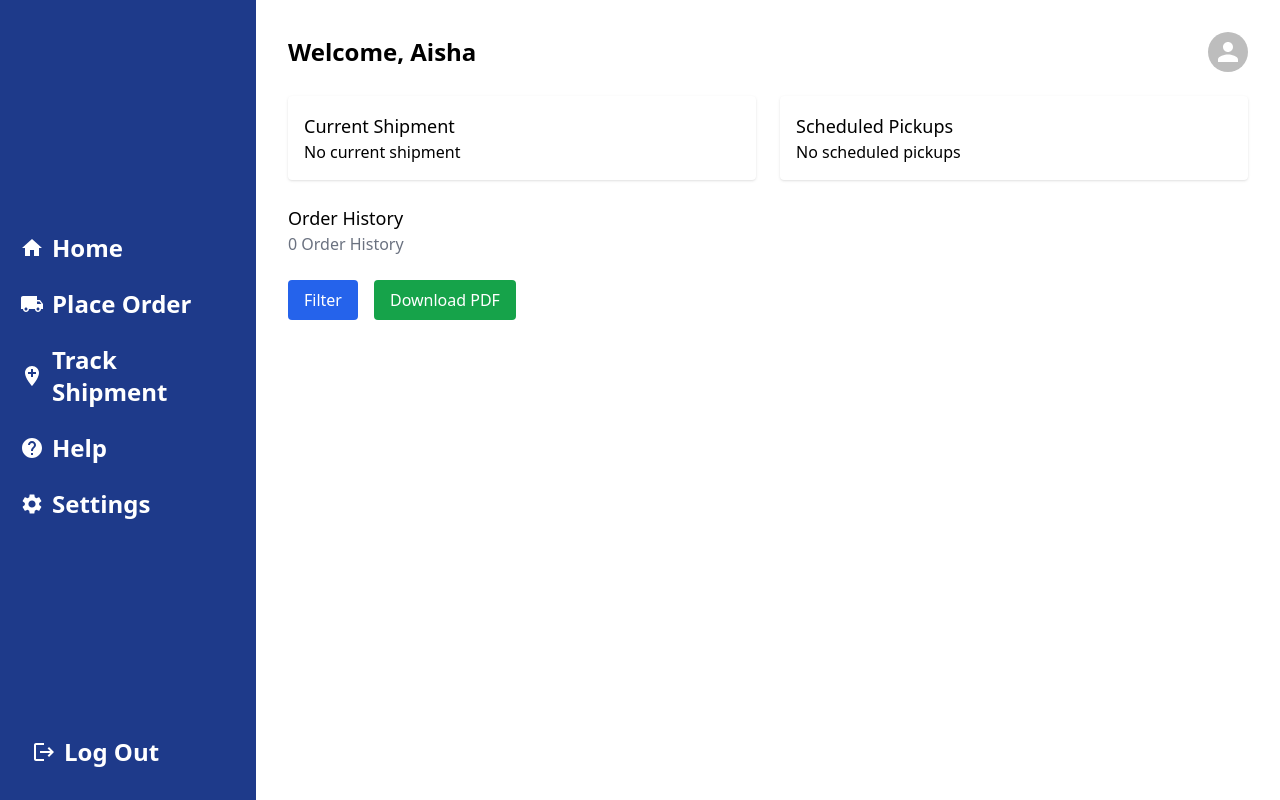
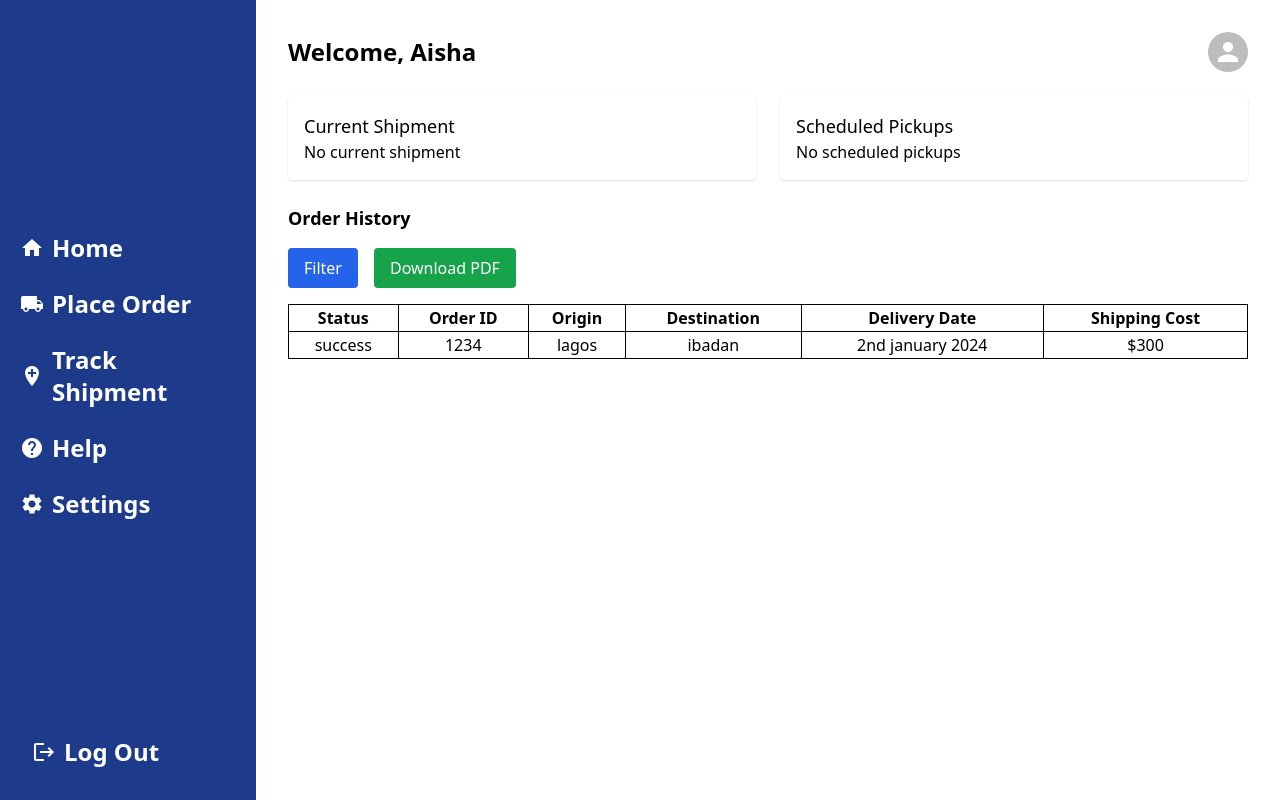
Before and after one commit to SwiftSync-Solution/Ziplug_FrontEnd, a React (Vite) app: page /help in a window 1280 px wide. Built offline with nearby package versions, Linux system fonts and the light colour scheme.

Commit message:
fixed dashboard

```diff
--- a/src/pages/components/dashboardPage/DashboardPage.tsx
+++ b/src/pages/components/dashboardPage/DashboardPage.tsx
@@ -78,17 +78,26 @@ const DashboardContent: React.FC = () => {
 
 			{/* Order History */}
 			<div>
-				<h3 className='text-lg font-medium'>Order History</h3>
-				{orderHistory.length > 0 ? (
+				<h3 className='text-lg font-bold'>Order History</h3>
+				{/* Filter & Download */}
+				<div className='flex  gap-4 my-4'>
+					<button className='px-4 py-2 bg-blue-600 text-white rounded'>
+						Filter
+					</button>
+					<button className='px-4 py-2 bg-green-600 text-white rounded'>
+						Download PDF
+					</button>
+				</div>
+				{orderHistory.length >= 0 ? (
 					<table className='min-w-full bg-white'>
 						<thead>
-							<tr>
-								<th>Status</th>
-								<th>Order ID</th>
-								<th>Origin</th>
-								<th>Destination</th>
-								<th>Delivery Date</th>
-								<th>Shipping Cost</th>
+							<tr className='border border-black'>
+								<th className='border border-black'>Status</th>
+								<th className='border border-black'>Order ID</th>
+								<th className='border border-black'>Origin</th>
+								<th className='border border-black'>Destination</th>
+								<th className='border border-black'>Delivery Date</th>
+								<th className='border border-black'>Shipping Cost</th>
 							</tr>
 						</thead>
 						<tbody>
@@ -102,22 +111,22 @@ const DashboardContent: React.FC = () => {
 									<td>${order.shippingCost}</td>
 								</tr>
 							))}
+
+							{/* // ! remove after backend works fine */}
+							<tr className='text-center'>
+								<td className='border border-black'>success</td>
+								<td className='border border-black'>1234</td>
+								<td className='border border-black'>lagos</td>
+								<td className='border border-black'>ibadan</td>
+								<td className='border border-black'>2nd january 2024</td>
+								<td className='border border-black'>$300</td>
+							</tr>
 						</tbody>
 					</table>
 				) : (
 					<p className='text-gray-500'>0 Order History</p>
 				)}
 			</div>
-
-			{/* Filter & Download */}
-			<div className='flex space-x-4'>
-				<button className='px-4 py-2 bg-blue-600 text-white rounded'>
-					Filter
-				</button>
-				<button className='px-4 py-2 bg-green-600 text-white rounded'>
-					Download PDF
-				</button>
-			</div>
 		</div>
 	);
 };
```
